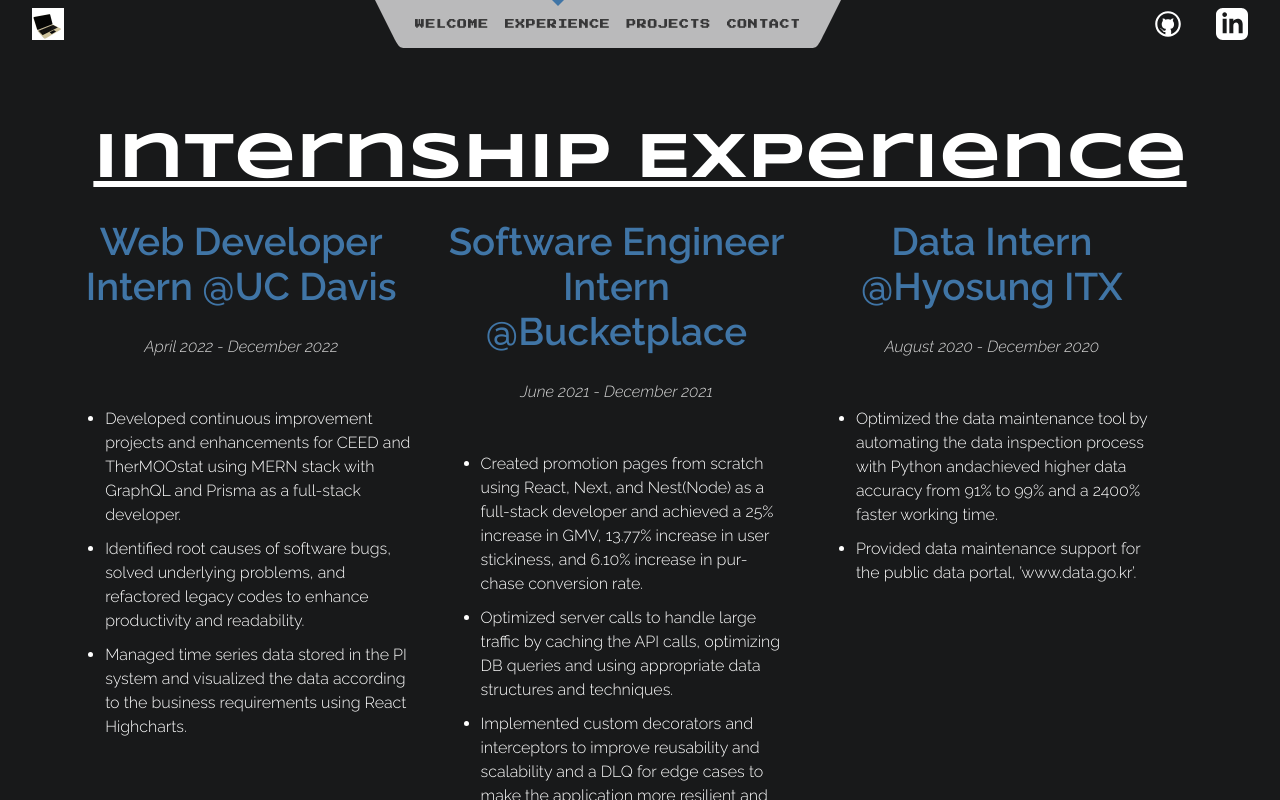
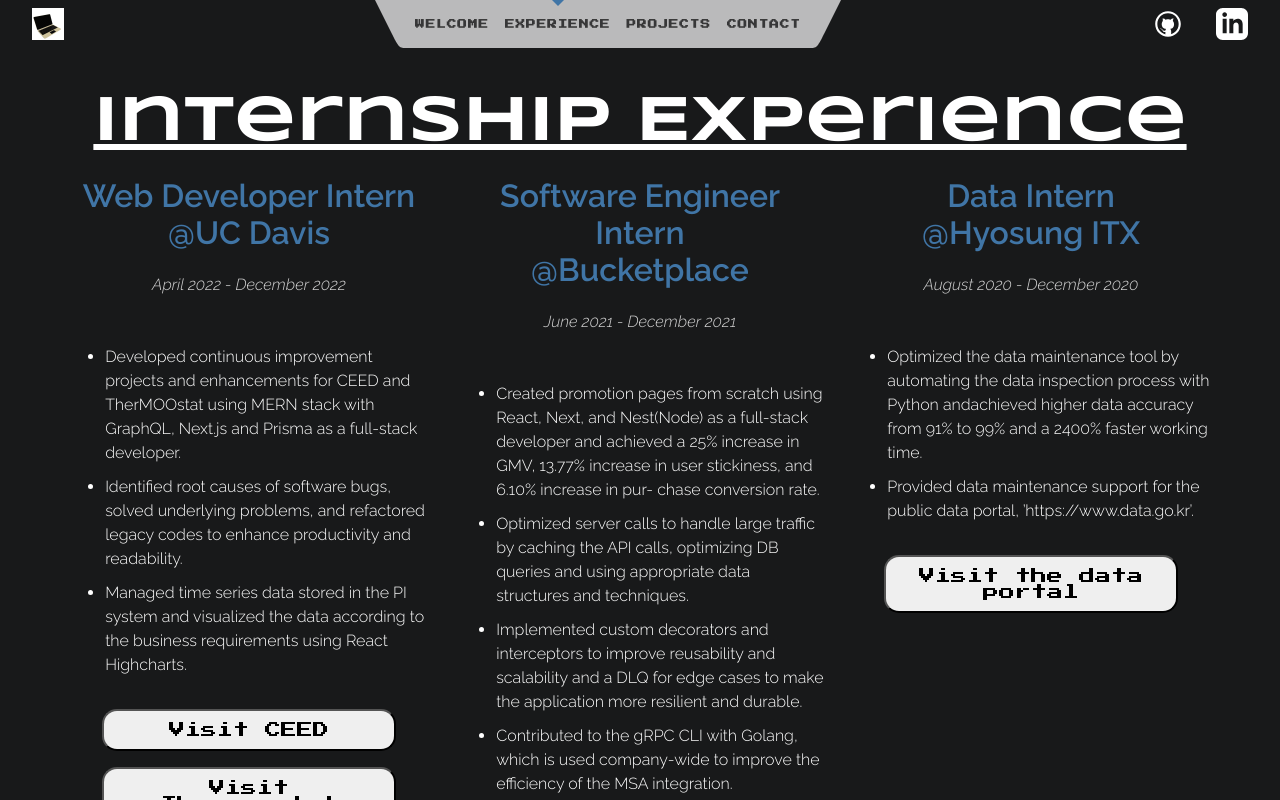
Before and after one commit to chj2788/svelte-portfolio, a SvelteKit app: page /experience in a window 1280 px wide. Shown: the top 800 px of the page. Built offline with nearby package versions, Linux system fonts and the light colour scheme.

Commit message:
modify stylings and add buttons to explore relevant pages for experience

```diff
--- a/src/routes/experience/+page.svelte
+++ b/src/routes/experience/+page.svelte
@@ -10,16 +10,20 @@
 	<div class="intro-text">Internship Experience</div>
 	<div class="experience-list">
 		<div class="description">
-			<h1>Web Developer Intern @UC Davis</h1>
+			<h1>Web Developer Intern <br>@UC Davis</h1>
 			<p>April 2022 - December 2022</p>
 			<ul>
-				<li>Developed continuous improvement projects and enhancements for CEED and TherMOOstat using MERN stack with GraphQL and Prisma as a full-stack developer.</li>
+				<li>Developed continuous improvement projects and enhancements for CEED and TherMOOstat using MERN stack with GraphQL, Next.js and Prisma as a full-stack developer.</li>
 				<li>Identified root causes of software bugs, solved underlying problems, and refactored legacy codes to enhance productivity and readability.</li>
 				<li>Managed time series data stored in the PI system and visualized the data according to the business requirements using React Highcharts.</li>
 			</ul>
+			<div class="button-wrapper">
+				<button on:click|preventDefault={()=>window.open("https://ceed.ucdavis.edu", '_blank')}>Visit CEED</button>
+				<button on:click|preventDefault={()=>window.open("https://thermoostat.ucdavis.edu", '_blank')}>Visit Thermoostat</button>
+			</div>
 		</div>
 		<div class="description">
-			<h1>Software Engineer Intern @Bucketplace</h1>
+			<h1>Software Engineer Intern <br>@Bucketplace</h1>
 			<p>June 2021 - December 2021</p>
 			<ul>
 				<li>Created promotion pages from scratch using React, Next, and Nest(Node) as a full-stack developer and achieved a 25% increase in GMV, 13.77% increase in user stickiness, and 6.10% increase in pur- chase conversion rate.</li>
@@ -27,14 +31,20 @@
 				<li>Implemented custom decorators and interceptors to improve reusability and scalability and a DLQ for edge cases to make the application more resilient and durable.</li>
 				<li>Contributed to the gRPC CLI with Golang, which is used company-wide to improve the efficiency of the MSA integration.</li>
 			</ul>
+			<div class="button-wrapper">
+				<button on:click|preventDefault={()=>window.open("https://www.bucketplace.com/en", '_blank')}>Visit the company website</button>
+			</div>
 		</div>
 		<div class="description">
-			<h1>Data Intern <br> @Hyosung ITX</h1>
+			<h1>Data Intern <br>@Hyosung ITX</h1>
 			<p>August 2020 - December 2020</p>
 			<ul>
 				<li>Optimized the data maintenance tool by automating the data inspection process with Python andachieved higher data accuracy from 91% to 99% and a 2400% faster working time.</li>
-				<li>Provided data maintenance support for the public data portal, ’www.data.go.kr’.</li>
+				<li>Provided data maintenance support for the public data portal, ’https://www.data.go.kr’.</li>
 			</ul>
+			<div class="button-wrapper">
+				<button on:click|preventDefault={()=>window.open("https://www.data.go.kr", '_blank')}>Visit the data portal</button>
+			</div>
 		</div>
 	</div>
 </div>
@@ -56,13 +66,13 @@
 		display: flex;
 		flex-direction: column;
 		width:94%;
-		margin: 5% 3% 0 3%;
+		margin: 2% 3% 0 3%;
 	}
 
 	.description {
 		font-family: 'Raleway', sans-serif;
 		color: lightgrey;
-		width: 30%;
+		width: 32%;
 		margin: 0 1%;
 	}
 
@@ -74,9 +84,29 @@
 		margin-bottom: 3em;
 	}
 
+	.button-wrapper {
+		display: flex;
+		flex-direction: column;
+		align-items: center;
+		row-gap: 1em;
+		margin: 2em 0;
+		font-family: 'Press Start 2P', cursive;
+	}
+
+	button {
+		padding: 3% 5%;
+		border-radius: 15px;
+		width: 80%;
+	}
+
+	button:hover {
+		background-color: var(--color-theme-1);
+	}
+
 	h1 {
 		font-weight: bold;
 		color: var(--color-theme-1);
+		font-size: 2em
 	}
 
 	li {
```
